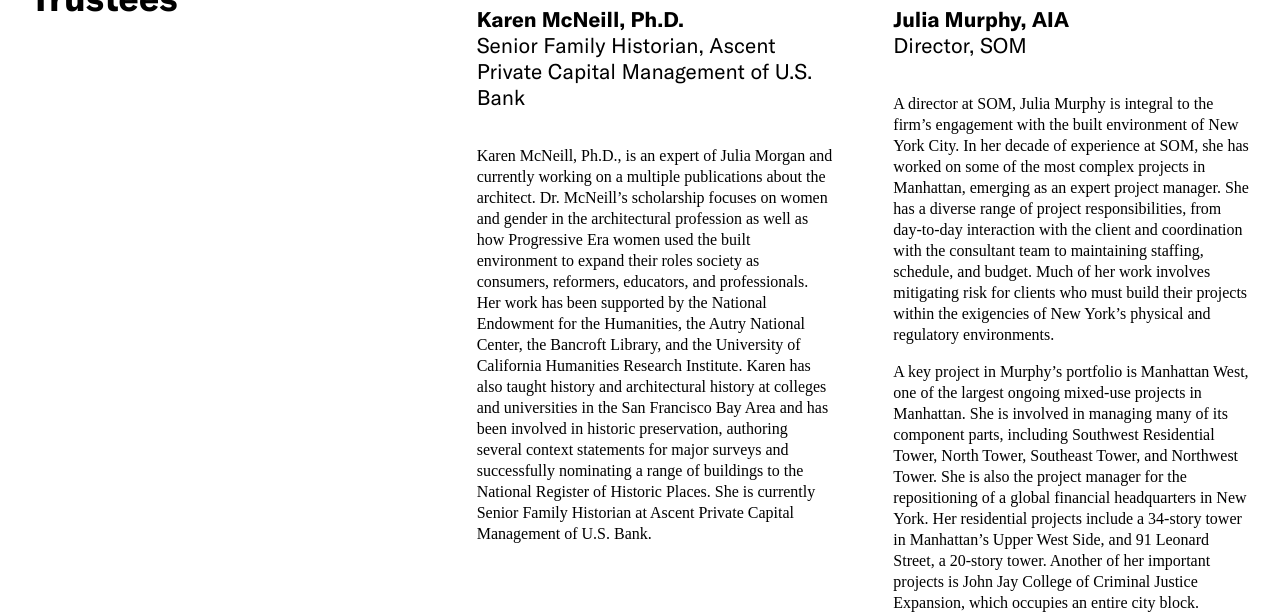
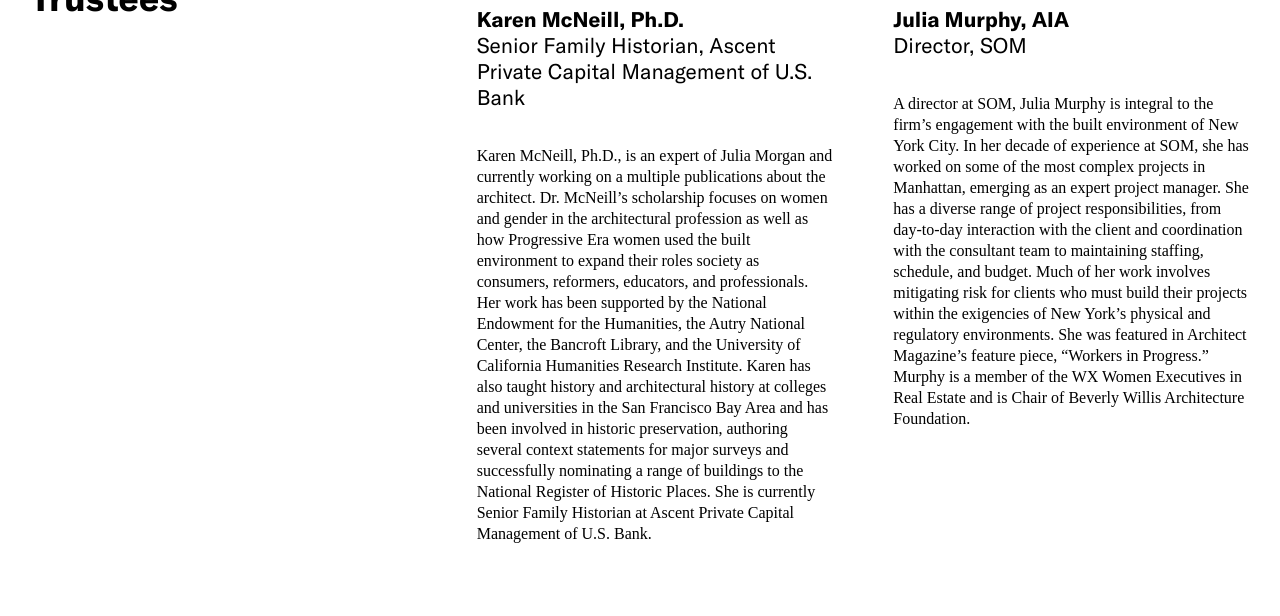
Before and after one commit to jengalas/bwaf-bbw, a Jekyll site: the page built from about/boardandstaff.md, in a window 1280 px wide and 900 px high, scrolled down 6804 px, cut to the strip 165-781 px from the top of the window. Built offline with Jekyll 4.4.1, drawn with Linux system fonts in a browser that asks for light colours; some web fonts are replaced; some of the changed text lies outside the part shown.

Commit message:
Update from Forestry.io Aislinn McNamara updated about/boardandstaff.md

```diff
--- a/about/boardandstaff.md
+++ b/about/boardandstaff.md
@@ -218,12 +218,17 @@ page_blocks:
   - title: Julia Murphy, AIA
     title_role: Director, SOM
     image: "/v1618330990/j_murphy_headshot_mfhzye.png"
-    description: |-
-      A director at SOM, Julia Murphy is integral to the firm's engagement with the built environment of New York City. In her decade of experience at SOM, she has worked on some of the most complex projects in Manhattan, emerging as an expert project manager. She has a diverse range of project responsibilities, from day-to-day interaction with the client and coordination with the consultant team to maintaining staffing, schedule, and budget. Much of her work involves mitigating risk for clients who must build their projects within the exigencies of New York’s physical and regulatory environments.
-
-      A key project in Murphy’s portfolio is Manhattan West, one of the largest ongoing mixed-use projects in Manhattan. She is involved in managing many of its component parts, including Southwest Residential Tower, North Tower, Southeast Tower, and Northwest Tower. She is also the project manager for the repositioning of a global financial headquarters in New York. Her residential projects include a 34-story tower in Manhattan’s Upper West Side, and 91 Leonard Street, a 20-story tower. Another of her important projects is John Jay College of Criminal Justice Expansion, which occupies an entire city block.
-
-      She was featured in Architect Magazine’s feature piece, “Workers in Progress.” Murphy is a member of the WX Women Executives in Real Estate and is Chair of Beverly Willis Architecture Foundation. A leader within the SOM community, she is on the committee of the SOM Women’s Initiative, a group that is devoted to the professional development of women within the firm.
+    description: "A director at SOM, Julia Murphy is integral to the firm's engagement
+      with the built environment of New York City. In her decade of experience at
+      SOM, she has worked on some of the most complex projects in Manhattan, emerging
+      as an expert project manager. She has a diverse range of project responsibilities,
+      from day-to-day interaction with the client and coordination with the consultant
+      team to maintaining staffing, schedule, and budget. Much of her work involves
+      mitigating risk for clients who must build their projects within the exigencies
+      of New York’s physical and regulatory environments.\nShe was featured in Architect
+      Magazine’s feature piece, “Workers in Progress.” Murphy is a member of the WX
+      Women Executives in Real Estate and is Chair of Beverly Willis Architecture
+      Foundation. "
   - title: Michele O’Connor, PE, LEED AP
     title_role: Principal, Langan
     image: "/v1618330674/MOC_headshot_do3brf.jpg"
```
